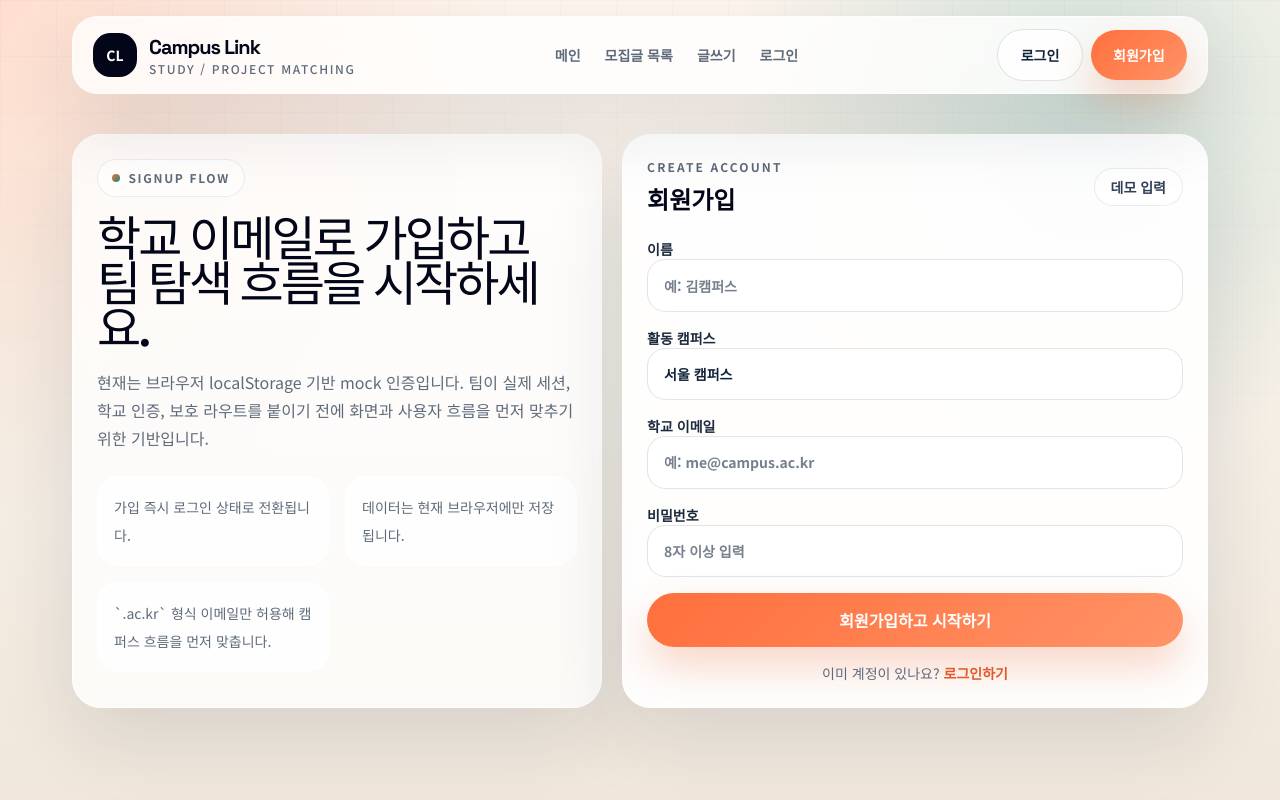
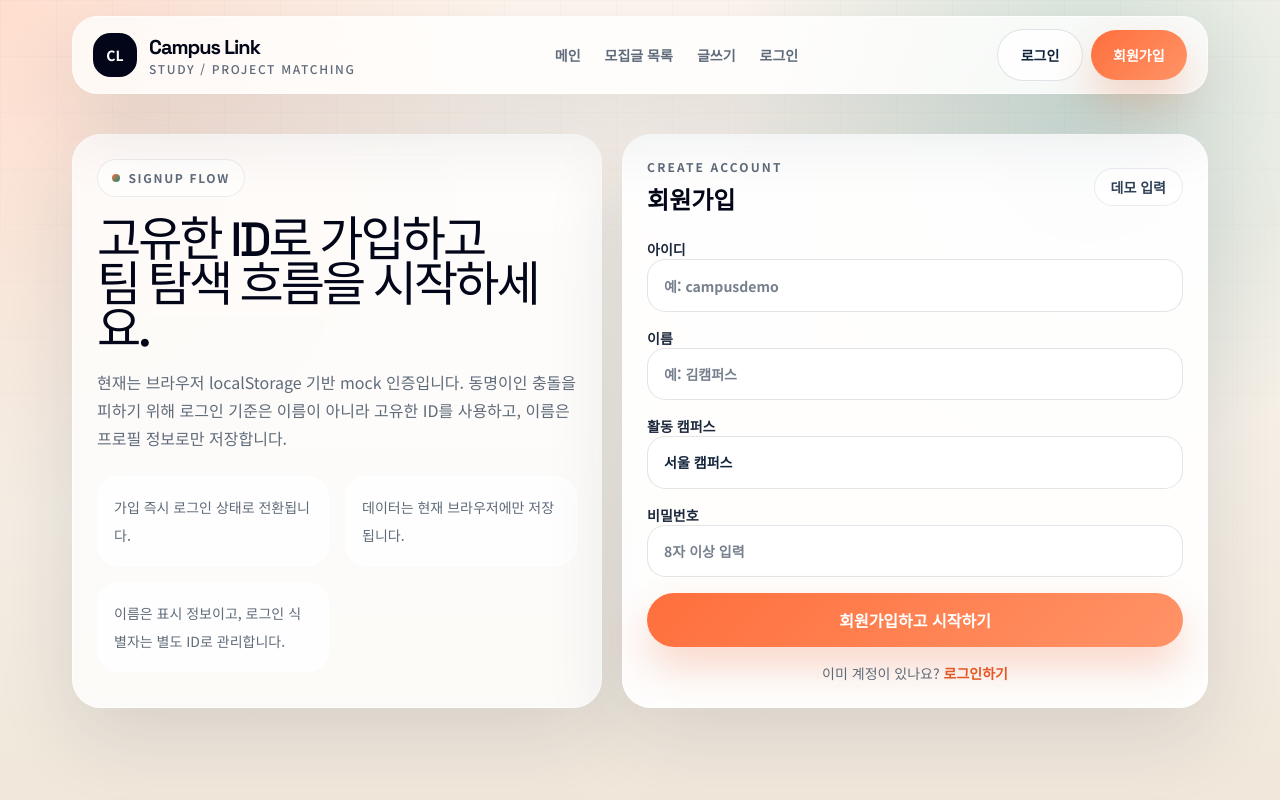
Before and after one commit to tail1887/campus-link-workshop, a Next.js app: page /signup in a window 1280 px wide. Shown: the top 800 px of the page. Built offline with nearby package versions, Linux system fonts and the light colour scheme.

Commit message:
fix: use login id for auth

```diff
--- a/src/components/auth-controls.tsx
+++ b/src/components/auth-controls.tsx
@@ -39,7 +39,7 @@ export function AuthControls() {
       <div className="hidden rounded-full border border-white/70 bg-white/78 px-4 py-3 text-right md:block">
         <p className="text-sm font-semibold text-slate-950">{session.name}</p>
         <p className="text-xs font-medium text-[color:var(--muted)]">
-          {session.campus}
+          {session.loginId} / {session.campus}
         </p>
       </div>
       <button
--- a/src/components/auth-form.tsx
+++ b/src/components/auth-form.tsx
@@ -3,28 +3,24 @@
 import Link from "next/link";
 import { useRouter } from "next/navigation";
 import { useState, useTransition } from "react";
-import {
-  isCampusEmail,
-  registerMockUser,
-  signInMockUser,
-} from "@/lib/auth/storage";
+import { registerMockUser, signInMockUser } from "@/lib/auth/storage";
 
 type AuthFormProps = {
   mode: "login" | "signup";
 };
 
 const demoSignup = {
+  loginId: "campusdemo",
   name: "김캠퍼스",
-  email: "demo@campus.ac.kr",
   campus: "서울 캠퍼스",
   password: "campus1234",
 };
 
 export function AuthForm({ mode }: AuthFormProps) {
   const router = useRouter();
+  const [loginId, setLoginId] = useState("");
   const [name, setName] = useState("");
   const [campus, setCampus] = useState("서울 캠퍼스");
-  const [email, setEmail] = useState("");
   const [password, setPassword] = useState("");
   const [error, setError] = useState("");
   const [success, setSuccess] = useState("");
@@ -33,8 +29,8 @@ export function AuthForm({ mode }: AuthFormProps) {
   const isSignup = mode === "signup";
 
   const fillDemo = () => {
+    setLoginId(demoSignup.loginId);
     setName(demoSignup.name);
-    setEmail(demoSignup.email);
     setCampus(demoSignup.campus);
     setPassword(demoSignup.password);
   };
@@ -44,13 +40,8 @@ export function AuthForm({ mode }: AuthFormProps) {
     setError("");
     setSuccess("");
 
-    if (!email.trim() || !password.trim() || (isSignup && !name.trim())) {
+    if (!loginId.trim() || !password.trim() || (isSignup && !name.trim())) {
       setError("필수 입력값을 모두 채워주세요.");
-      return;
-    }
-
-    if (!isCampusEmail(email)) {
-      setError("학교 이메일(.ac.kr)로 가입하거나 로그인해 주세요.");
       return;
     }
 
@@ -62,8 +53,8 @@ export function AuthForm({ mode }: AuthFormProps) {
     startTransition(() => {
       if (isSignup) {
         const result = registerMockUser({
+          loginId,
           name: name.trim(),
-          email,
           campus,
           password,
         });
@@ -80,7 +71,7 @@ export function AuthForm({ mode }: AuthFormProps) {
       }
 
       const result = signInMockUser({
-        email,
+        loginId,
         password,
       });
 
@@ -102,23 +93,23 @@ export function AuthForm({ mode }: AuthFormProps) {
           {isSignup ? "Signup Flow" : "Login Flow"}
         </span>
         <h1 className="section-title mt-5 text-slate-950">
-          {isSignup ? "학교 이메일로 가입하고" : "바로 로그인해서"}
+          {isSignup ? "고유한 ID로 가입하고" : "내 ID로 로그인해서"}
           <br />
           {isSignup ? "팀 탐색 흐름을 시작하세요." : "팀 탐색 흐름을 이어가세요."}
         </h1>
         <p className="section-subtitle mt-4">
-          현재는 브라우저 localStorage 기반 mock 인증입니다. 팀이 실제 세션,
-          학교 인증, 보호 라우트를 붙이기 전에 화면과 사용자 흐름을 먼저
-          맞추기 위한 기반입니다.
+          현재는 브라우저 localStorage 기반 mock 인증입니다. 동명이인 충돌을
+          피하기 위해 로그인 기준은 이름이 아니라 고유한 ID를 사용하고, 이름은
+          프로필 정보로만 저장합니다.
         </p>
 
         <div className="info-grid mt-6">
           {[
             isSignup
               ? "가입 즉시 로그인 상태로 전환됩니다."
-              : "가입한 학교 이메일과 비밀번호로 로그인할 수 있습니다.",
+              : "가입한 ID와 비밀번호로 로그인할 수 있습니다.",
             "데이터는 현재 브라우저에만 저장됩니다.",
-            "`.ac.kr` 형식 이메일만 허용해 캠퍼스 흐름을 먼저 맞춥니다.",
+            "이름은 표시 정보이고, 로그인 식별자는 별도 ID로 관리합니다.",
           ].map((item) => (
             <div
               key={item}
@@ -153,6 +144,15 @@ export function AuthForm({ mode }: AuthFormProps) {
           {isSignup ? (
             <>
               <label className="space-y-2 text-sm font-semibold text-slate-800">
+                아이디
+                <input
+                  value={loginId}
+                  onChange={(event) => setLoginId(event.target.value)}
+                  className="field"
+                  placeholder="예: campusdemo"
+                />
+              </label>
+              <label className="space-y-2 text-sm font-semibold text-slate-800">
                 이름
                 <input
                   value={name}
@@ -171,18 +171,17 @@ export function AuthForm({ mode }: AuthFormProps) {
                 />
               </label>
             </>
-          ) : null}
-
-          <label className="space-y-2 text-sm font-semibold text-slate-800">
-            학교 이메일
-            <input
-              type="email"
-              value={email}
-              onChange={(event) => setEmail(event.target.value)}
-              className="field"
-              placeholder="예: me@campus.ac.kr"
-            />
-          </label>
+          ) : (
+            <label className="space-y-2 text-sm font-semibold text-slate-800">
+              아이디
+              <input
+                value={loginId}
+                onChange={(event) => setLoginId(event.target.value)}
+                className="field"
+                placeholder="가입한 ID를 입력해 주세요"
+              />
+            </label>
+          )}
 
           <label className="space-y-2 text-sm font-semibold text-slate-800">
             비밀번호
--- a/src/lib/auth/storage.ts
+++ b/src/lib/auth/storage.ts
@@ -48,12 +48,8 @@ function emitAuthChange() {
   window.dispatchEvent(new Event(AUTH_EVENT));
 }
 
-function normalizeEmail(email: string) {
-  return email.trim().toLowerCase();
-}
-
-export function isCampusEmail(email: string) {
-  return normalizeEmail(email).endsWith(".ac.kr");
+function normalizeLoginId(loginId: string) {
+  return loginId.trim().toLowerCase();
 }
 
 export function getStoredAuthUsers() {
@@ -99,20 +95,20 @@ export function subscribeAuthChange(listener: () => void) {
 }
 
 export function registerMockUser(input: SignupInput) {
-  const email = normalizeEmail(input.email);
+  const loginId = normalizeLoginId(input.loginId);
   const users = getStoredAuthUsers();
 
-  if (users.some((user) => user.email === email)) {
+  if (users.some((user) => user.loginId === loginId)) {
     return {
       ok: false as const,
-      message: "이미 가입된 학교 이메일입니다.",
+      message: "이미 사용 중인 ID입니다.",
     };
   }
 
   const nextUser: AuthStoredUser = {
     id: `user_${Date.now().toString(36)}`,
+    loginId,
     name: input.name.trim(),
-    email,
     campus: input.campus.trim(),
     password: input.password,
     role: "student",
@@ -123,8 +119,8 @@ export function registerMockUser(input: SignupInput) {
 
   const session: AuthSession = {
     userId: nextUser.id,
+    loginId: nextUser.loginId,
     name: nextUser.name,
-    email: nextUser.email,
     campus: nextUser.campus,
     role: nextUser.role,
     signedInAt: new Date().toISOString(),
@@ -140,22 +136,22 @@ export function registerMockUser(input: SignupInput) {
 }
 
 export function signInMockUser(input: LoginInput) {
-  const email = normalizeEmail(input.email);
+  const loginId = normalizeLoginId(input.loginId);
   const user = getStoredAuthUsers().find(
-    (item) => item.email === email && item.password === input.password,
+    (item) => item.loginId === loginId && item.password === input.password,
   );
 
   if (!user) {
     return {
       ok: false as const,
-      message: "이메일 또는 비밀번호를 다시 확인해주세요.",
+      message: "ID 또는 비밀번호를 다시 확인해주세요.",
     };
   }
 
   const session: AuthSession = {
     userId: user.id,
+    loginId: user.loginId,
     name: user.name,
-    email: user.email,
     campus: user.campus,
     role: user.role,
     signedInAt: new Date().toISOString(),
```
Also changed, not shown: src/types/auth.ts (+4 -4 lines).
